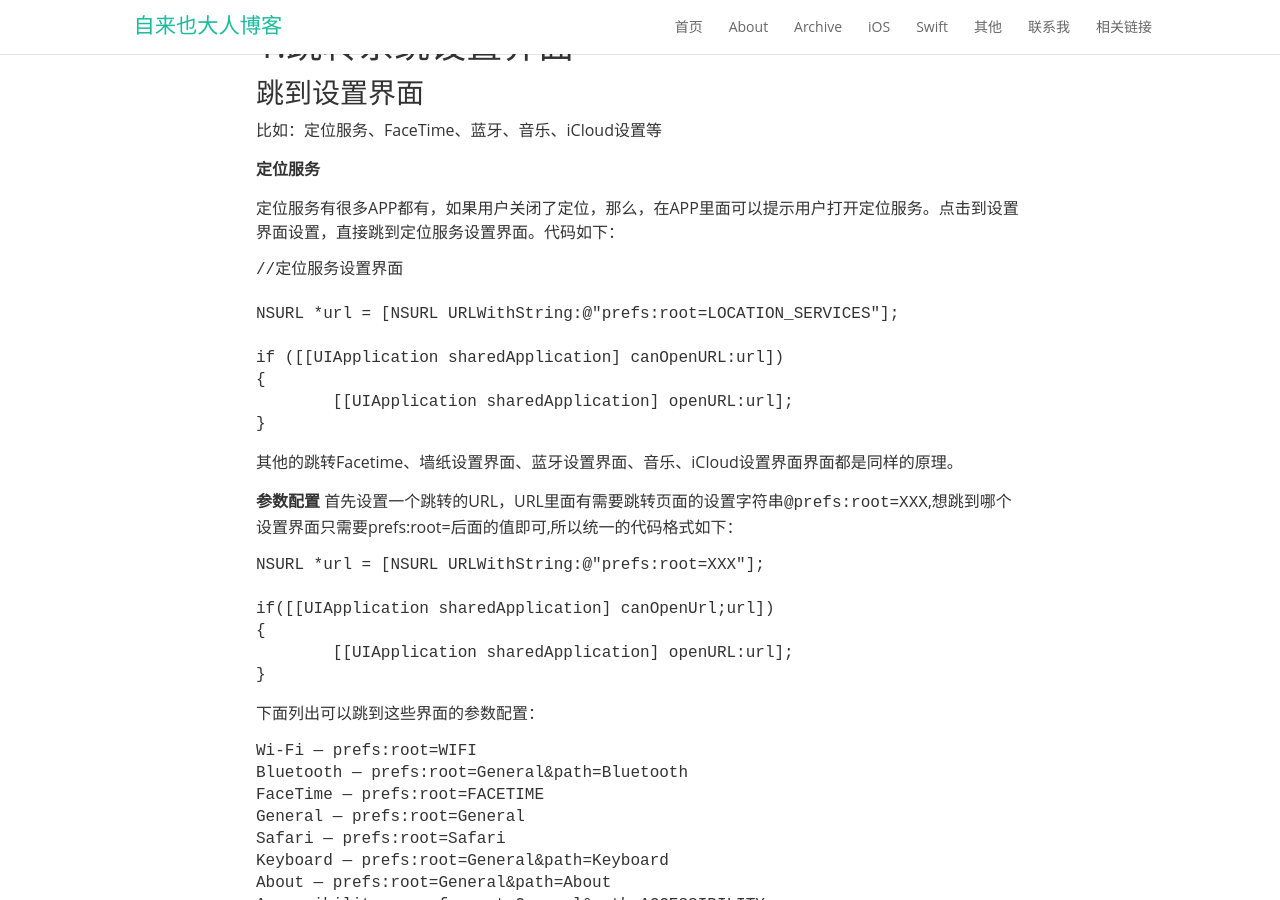
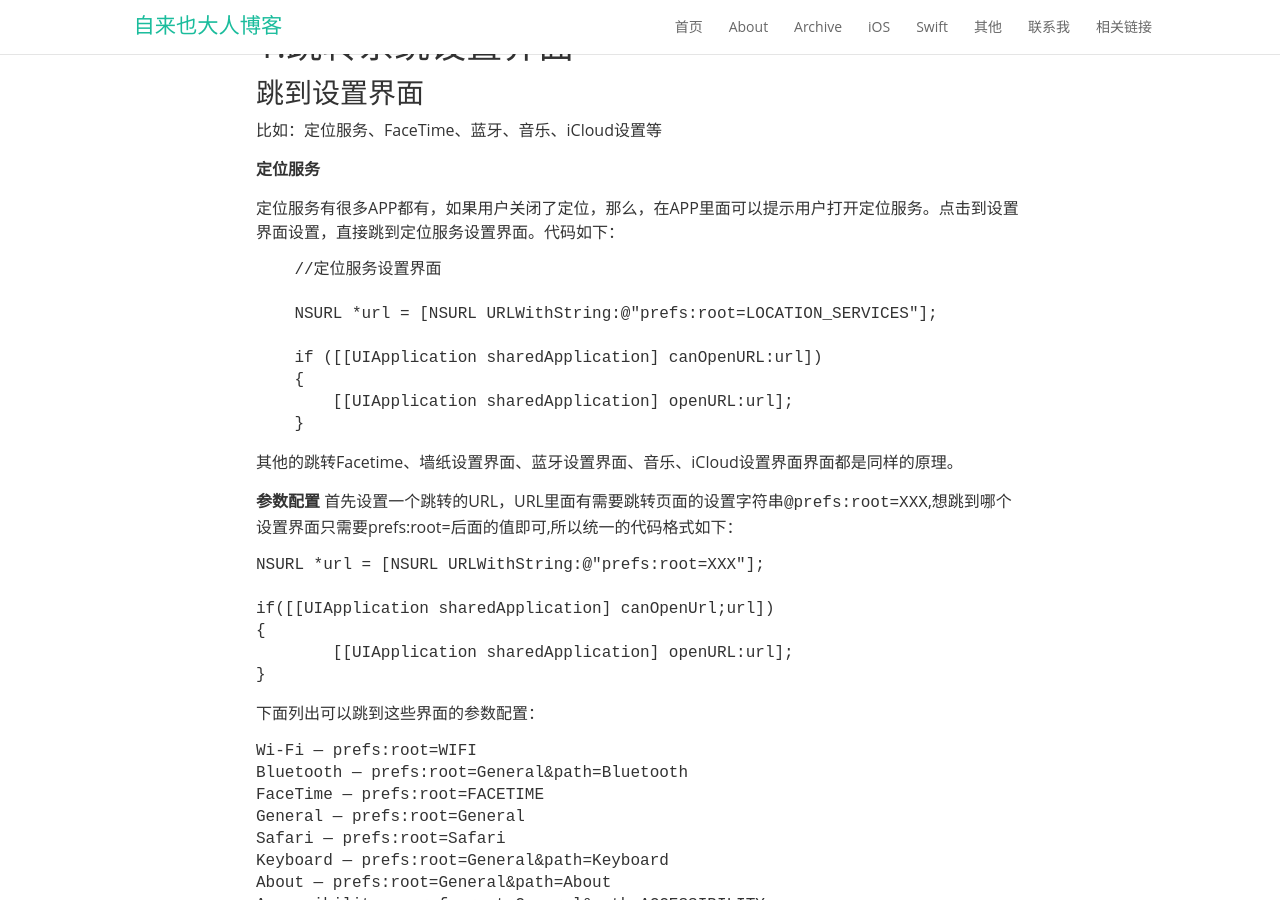
Before and after one commit to zilaiyedaren/zilaiyedaren.github.io, a Jekyll site: the page built from _posts/2015-10-14-iOS开发-跳转系统设置界面、App之间跳转、跳转AppStore.md, in a window 1280 px wide and 900 px high, scrolled down 458 px. Built offline with Jekyll 4.4.1, drawn with Linux system fonts in a browser that asks for light colours; nearby versions of some CDN libraries; some web fonts are replaced; Markdown is read by kramdown in place of the engine named in the settings; comment, search, counter and statistics services are not loaded.

Commit message:
Update 2015-10-14-iOS开发-跳转系统设置界面、App之间跳转、跳转AppStore.md

````diff
--- a/_posts/2015-10-14-iOS开发-跳转系统设置界面、App之间跳转、跳转AppStore.md
+++ b/_posts/2015-10-14-iOS开发-跳转系统设置界面、App之间跳转、跳转AppStore.md
@@ -18,6 +18,7 @@ tag: 整合
 
 定位服务有很多APP都有，如果用户关闭了定位，那么，在APP里面可以提示用户打开定位服务。点击到设置界面设置，直接跳到定位服务设置界面。代码如下：
 
+```Objective-c
     //定位服务设置界面
 
     NSURL *url = [NSURL URLWithString:@"prefs:root=LOCATION_SERVICES"];
@@ -26,7 +27,7 @@ tag: 整合
     {
     	[[UIApplication sharedApplication] openURL:url];
     }
-
+```
 其他的跳转Facetime、墙纸设置界面、蓝牙设置界面、音乐、iCloud设置界面界面都是同样的原理。
 
 **参数配置**
````
